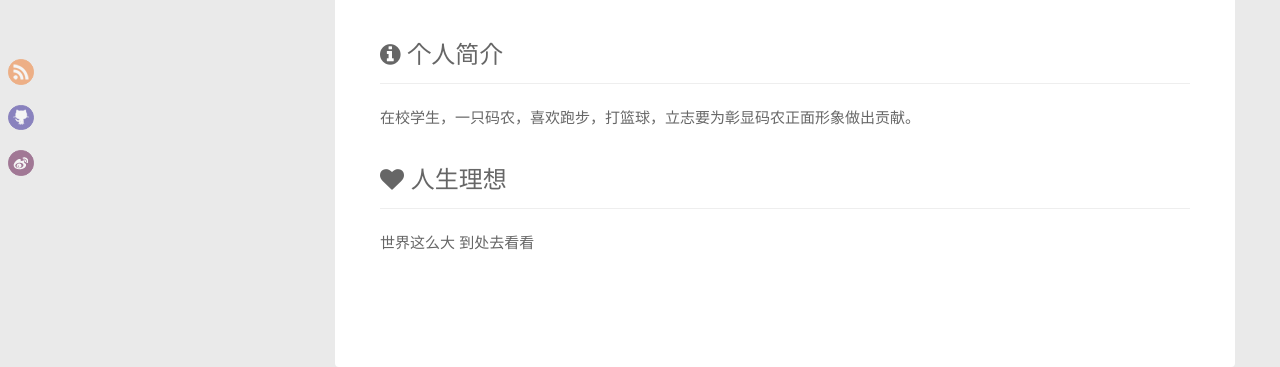
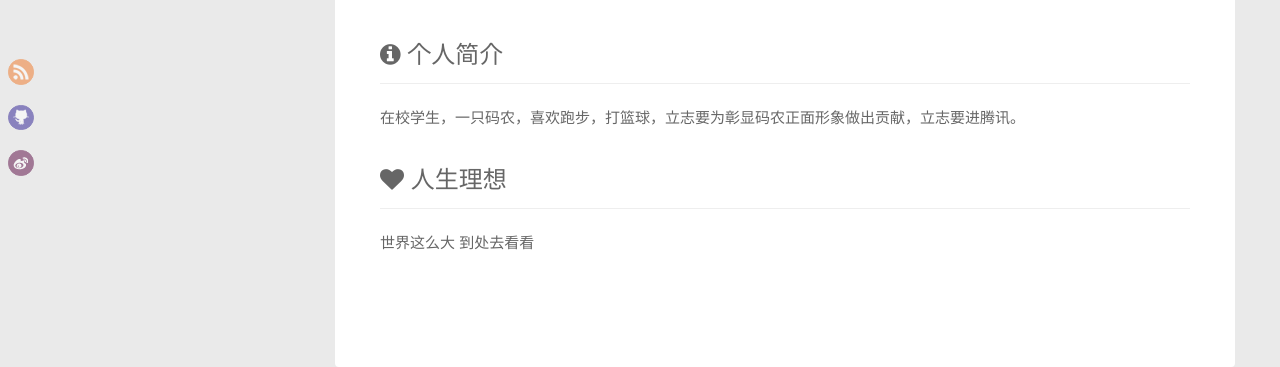
Before and after one commit to crazylxr/jekyll-blog, a Jekyll site: the page built from pages/about.md, in a window 1280 px wide and 900 px high, scrolled down 1097 px. Shown: the part 231-598 px from the top of the window. Built offline with Jekyll 4.4.1, drawn with Linux system fonts in a browser that asks for light colours; comment, search, counter and statistics services are not loaded.

Commit message:
没什么

```diff
--- a/_config.yml
+++ b/_config.yml
@@ -14,7 +14,7 @@ pygments: true
 author:
   name: 李剑
   email: 1076629390@qq.com
-  link: http://crazylxr.github.io/
+  link: https://crazylxr.github.io/
   # weibo: http://weibo.com/u/2344559062
   github: https://github.com/crazylxr
   github_username:  crazylxr.github.io
--- a/pages/about.md
+++ b/pages/about.md
@@ -113,7 +113,7 @@ permalink: /pages/about.html
 	<hr>
 	<br>
 	<p>
-	在校学生，一只码农，喜欢跑步，打篮球，立志要为彰显码农正面形象做出贡献。
+	在校学生，一只码农，喜欢跑步，打篮球，立志要为彰显码农正面形象做出贡献，立志要进腾讯。
 	</p>
 	<br>
 
```
